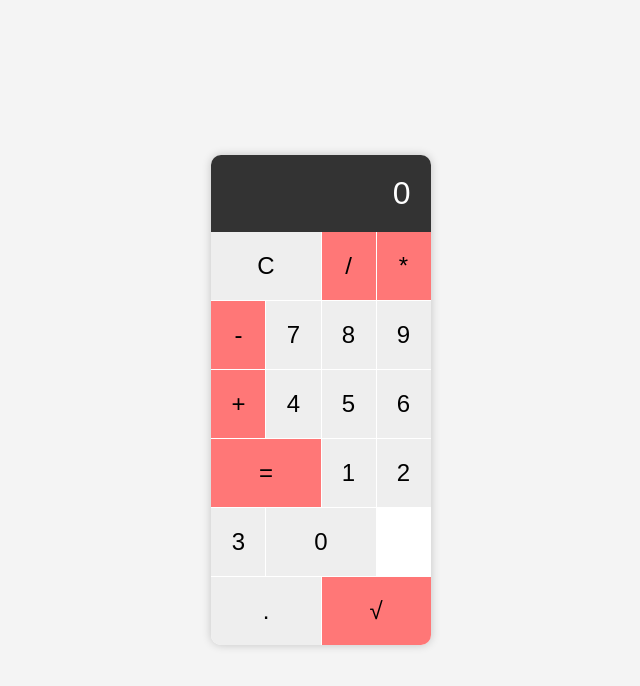
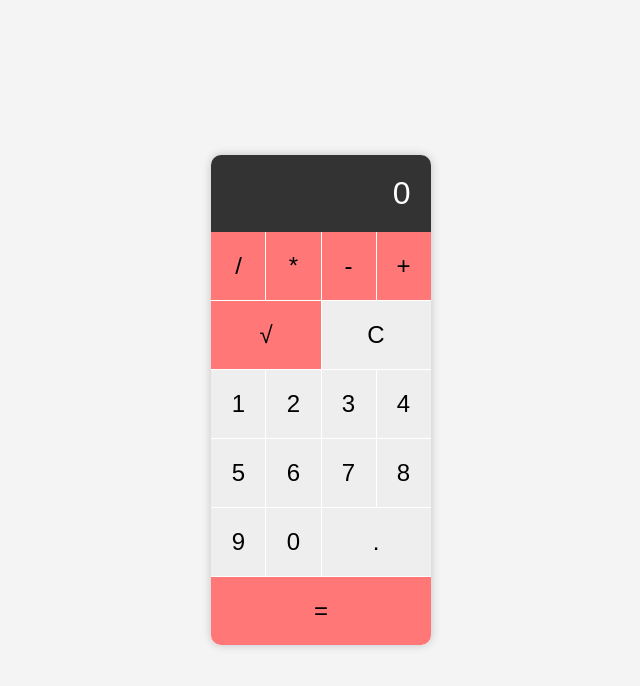
Before and after one commit to KaueSoler/ProjetoPy, a plain HTML site: page calculator_web/static/index.html in a window 1280 px wide. Shown: the whole page, without its empty margins (319-959 px from the left). Drawn offline with Linux system fonts and the light colour scheme.

Commit message:
Ajuste espaçamento botões

```diff
--- a/calculator_web/static/index.html
+++ b/calculator_web/static/index.html
@@ -45,6 +45,9 @@
         .buttons button.double {
             grid-column: span 2;
         }
+        .buttons button.quadruple {
+            grid-column: span 4;
+        }
         .buttons button:hover {
             background: #ddd;
         }
@@ -54,24 +57,24 @@
     <div class="calculator">
         <div class="display" id="display">0</div>
         <div class="buttons">
-            <button class="double" onclick="clearDisplay()">C</button>
             <button class="operator" onclick="appendToDisplay('/')">/</button>
             <button class="operator" onclick="appendToDisplay('*')">*</button>
             <button class="operator" onclick="appendToDisplay('-')">-</button>
+            <button class="operator" onclick="appendToDisplay('+')">+</button>
+            <button class="double operator" onclick="appendToDisplay('sqrt(')">√</button>
+            <button class="double" onclick="clearDisplay()">C</button>
+            <button onclick="appendToDisplay('1')">1</button>
+            <button onclick="appendToDisplay('2')">2</button>
+            <button onclick="appendToDisplay('3')">3</button>
+            <button onclick="appendToDisplay('4')">4</button>
+            <button onclick="appendToDisplay('5')">5</button>
+            <button onclick="appendToDisplay('6')">6</button>
             <button onclick="appendToDisplay('7')">7</button>
             <button onclick="appendToDisplay('8')">8</button>
             <button onclick="appendToDisplay('9')">9</button>
-            <button class="operator" onclick="appendToDisplay('+')">+</button>
-            <button onclick="appendToDisplay('4')">4</button>
-            <button onclick="appendToDisplay('5')">5</button>
-            <button onclick="appendToDisplay('6')">6</button>
-            <button class="double operator" onclick="calculateResult()">=</button>
-            <button onclick="appendToDisplay('1')">1</button>
-            <button onclick="appendToDisplay('2')">2</button>
-            <button onclick="appendToDisplay('3')">3</button>
-            <button class="double" onclick="appendToDisplay('0')">0</button>
+            <button onclick="appendToDisplay('0')">0</button>
             <button class="double" onclick="appendToDisplay('.')">.</button>
-            <button class="double operator" onclick="appendToDisplay('sqrt(')">√</button>
+            <button class="quadruple operator" onclick="calculateResult()">=</button>
         </div>
     </div>
     <script src="/static/calculator.js"></script>
```
